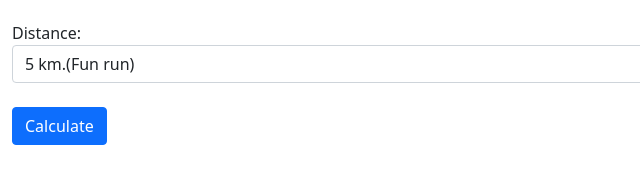
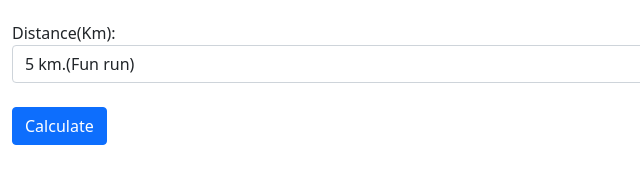
Before and after one commit to jirat2004th-source/exercise5a, a plain HTML site: page index.html in a window 1280 px wide. Shown: the part 308-487 px from the top of the page, 0-640 px from the left. Drawn offline with nearby package versions, Linux system fonts and the light colour scheme.

Commit message:
Update index.html

```diff
--- a/index.html
+++ b/index.html
@@ -19,7 +19,7 @@
 			<input type="text" class="form-control" name="pace" id="pace" value="7">
 		  </div><br>
 		  <div class="form-group">
-			<label for="tem">Distance:</label>
+			<label for="tem">Distance(Km):</label>
 			<select class="form-select" aria-label="Default select example" id="dist">
 			  <option value="5">5 km.(Fun run)</option>
 			  <option value="10">10 km.(Mini marathon)</option>
```
